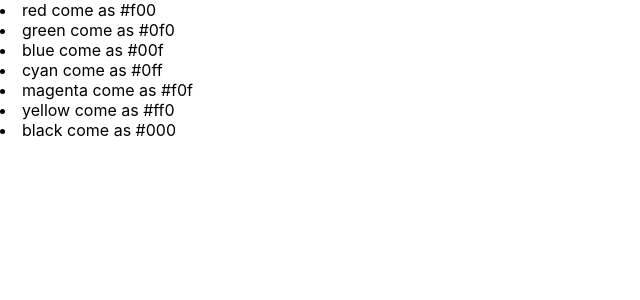
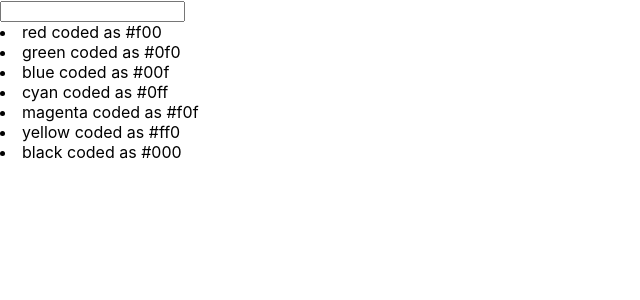
Before and after one commit to vitorAmorims/trybe-exercises, a React (Create React App) app in the folder aula-ao-vivo/: page / in a window 1280 px wide. Shown: the top 300 px of the page, without its empty margins (0-640 px from the left). Built offline with nearby package versions, Linux system fonts and the light colour scheme.

Commit message:
Criando campo de imput

```diff
--- a/aula-ao-vivo/src/App.js
+++ b/aula-ao-vivo/src/App.js
@@ -16,8 +16,11 @@
   render() {
     return (
       <div>
+        <div>
+          <input type="text"/>
+        </div>
         {data.map(({color, value}) => {
-          return (<li key={value}>{color} come as {value}</li>);
+          return (<li key={value}>{color} coded as {value}</li>);
         })}
       </div>
     )
```
